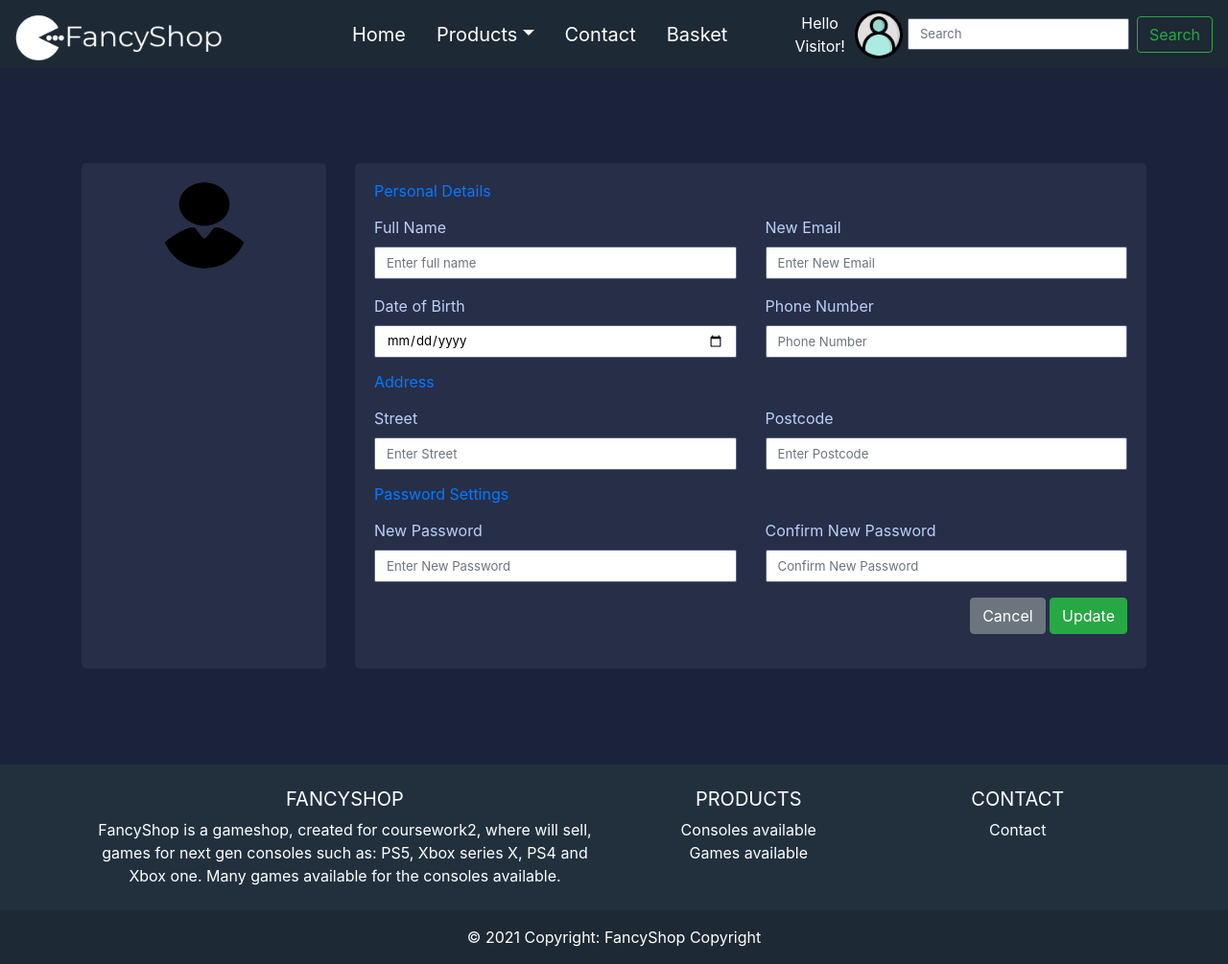
After one commit to edofrata/Ecommerce, a PHP site: page /php/account.php in a window 1280 px wide. The commit adds this page. Shown: the whole page at 96% size. Run offline with PHP 8.4, Linux system fonts and the light colour scheme.

Commit message:
added account settings working

```diff
--- a/css/FancyShop.css
+++ b/css/FancyShop.css
@@ -112,10 +112,17 @@ body {
   border-color: #1D2A35;
 }
 /* -------------login image -------------*/
-.user-login{
+.user_login{
+  position: relative;
   max-width: 50px;
   max-height: 50px;
+  right:5px;
 
+}
+
+#check_login{
+position: relative;
+right: 15px;
 }
 
 .user_login img {
@@ -131,7 +138,89 @@ body {
   top: 80px;
 }
 
+/*------------- MY orders --------------------*/
 
+
+.table{
+
+  color: #fff;
+
+}
+.main-container{
+  position: relative;
+  margin-top:40px;
+  bottom: 100px;
+}
+
+.table tbody tr:hover{
+
+  background-color: #E7F8FD;
+}
+
+
+/* --------------------Account Setting-------- */
+
+
+
+.body_account {
+
+  margin-top: 200px;
+  color: #bcd0f7;
+  background: #1A233A;
+}
+.account-settings .user-profile {
+  margin: 0 0 1rem 0;
+  padding-bottom: 1rem;
+  text-align: center;
+}
+
+.account-settings .user-profile .user-avatar {
+  margin: 0 0 1rem 0;
+}
+
+.account-settings .user-profile .user-avatar img {
+  width: 90px;
+  height: 90px;
+  -webkit-border-radius: 100px;
+  -moz-border-radius: 100px;
+  border-radius: 100px;
+}
+
+.account-settings .user-profile h5.user-name {
+  margin: 0 0 0.5rem 0;
+}
+
+.account-settings .user-profile h6.user-email {
+  margin: 0;
+  font-size: 0.8rem;
+  font-weight: 400;
+}
+
+.account-settings .about {
+  margin: 1rem 0 0 0;
+  font-size: 0.8rem;
+  text-align: center;
+}
+
+.card_account {
+  background: #272E48;
+  -webkit-border-radius: 5px;
+  -moz-border-radius: 5px;
+  border-radius: 5px;
+  border: 0;
+  margin-bottom: 1rem;
+  bottom: 100px;
+}
+
+.form-control {
+  border: 1px solid #596280;
+  -webkit-border-radius: 2px;
+  -moz-border-radius: 2px;
+  border-radius: 2px;
+  font-size: .825rem;
+  background: #ffffff;
+  color: #000000;
+}
 /* ----------------Login Design-------------- */
 .modal-login {
   color: #1D2934;
--- /dev/null
+++ b/php/account.php
@@ -0,0 +1,109 @@
+<?php
+include('common.php');
+outputHeader("FancyShop");
+outputBannerNavigation("Account");
+?>
+
+<body class="body_account">
+    <div class="container">
+        <div class="row gutters">
+            <div class="col-xl-3 col-lg-3 col-md-12 col-sm-12 col-12">
+                <div class="card_account card h-100">
+                    <div class="card-body">
+                        <div class="account-settings">
+                            <div class="user-profile">
+                                <div class="user-avatar">
+                                    <img src="../assets/log_in.png" alt="Avatar">
+                                </div>
+                                <h5 id="name_account"></h5>
+                                <p id="email_account"></p>
+                            </div>
+                        </div>
+                    </div>
+                </div>
+            </div>
+            <div class="col-xl-9 col-lg-9 col-md-12 col-sm-12 col-12">
+                <div class="card_account card h-100">
+                    <div class="card-body">
+                        <div class="row gutters">
+                            <div class="col-xl-12 col-lg-12 col-md-12 col-sm-12 col-12">
+                                <h6 class="mb-3 text-primary">Personal Details</h6>
+                            </div>
+                            <div class="col-xl-6 col-lg-6 col-md-6 col-sm-6 col-12">
+                                <div class="form-group">
+                                    <label for="fullName">Full Name</label>
+                                    <input type="text" class="form-control" id="fullName" onkeyup="check_name(this)" placeholder="Enter full name">
+                                </div>
+                            </div>
+                            <div class="col-xl-6 col-lg-6 col-md-6 col-sm-6 col-12">
+                                <div class="form-group">
+                                    <label for="eMail">New Email</label>
+                                    <input type="email" class="form-control" id="eMail" onkeyup="check_email(this)" placeholder="Enter New Email">
+                                </div>
+                            </div>
+                            <div class="col-xl-6 col-lg-6 col-md-6 col-sm-6 col-12">
+                                <div class="form-group">
+                                    <label for="phone">Date of Birth</label>
+                                    <input type="date" class="form-control" id="DoB">
+                                </div>
+                            </div>
+                            <div class="col-xl-6 col-lg-6 col-md-6 col-sm-6 col-12">
+                                <div class="form-group">
+                                    <label for="website">Phone Number</label>
+                                    <input type="number" class="form-control" id="phone_account" onkeyup="check_phone(this)" placeholder="Phone Number">
+                                </div>
+                            </div>
+                        </div>
+                        <div class="row gutters">
+                            <div class="col-xl-12 col-lg-12 col-md-12 col-sm-12 col-12">
+                                <h6 class="mb-3 text-primary">Address</h6>
+                            </div>
+                            <div class="col-xl-6 col-lg-6 col-md-6 col-sm-6 col-12">
+                                <div class="form-group">
+                                    <label for="Street">Street</label>
+                                    <input type="name" class="form-control" id="Street" onkeyup="check_address(this)" placeholder="Enter Street">
+                                </div>
+                            </div>
+                            <div class="col-xl-6 col-lg-6 col-md-6 col-sm-6 col-12">
+                                <div class="form-group">
+                                    <label for="ciTy">Postcode</label>
+                                    <input type="text" class="form-control" id="postcode" onkeyup="check_postcode(this)" placeholder="Enter Postcode">
+                                </div>
+                            </div>
+                        </div>
+                        <div class="row gutters">
+                            <div class="col-xl-12 col-lg-12 col-md-12 col-sm-12 col-12">
+                                <h6 class="mb-3 text-primary">Password Settings</h6>
+                            </div>
+
+                            <div class="col-xl-6 col-lg-6 col-md-6 col-sm-6 col-12">
+                                <div class="form-group">
+                                    <label for="ciTy">New Password</label>
+                                    <input type="password" class="form-control" id="password" placeholder="Enter New Password">
+                                </div>
+                            </div>
+                            <div class="col-xl-6 col-lg-6 col-md-6 col-sm-6 col-12">
+                                <div class="form-group">
+                                    <label for="ciTy">Confirm New Password</label>
+                                    <input type="password" class="form-control" id="password_confirm" placeholder="Confirm New Password">
+                                </div>
+                            </div>
+                        </div>
+                        <div class="row gutters">
+                            <div class="col-xl-12 col-lg-12 col-md-12 col-sm-12 col-12">
+                                <div class="text-right">
+                                    <button type="button" id="submit" name="submit" class="btn btn-secondary">Cancel</button>
+                                    <button onclick="update()" type="button" id="submit" name="submit" class="btn btn-success">Update</button>
+                                </div>
+                            </div>
+                        </div>
+                    </div>
+                </div>
+            </div>
+        </div>
+    </div>
+</body>
+<?php
+scripts();
+outputFooter();
+?>
--- a/php/cms.php
+++ b/php/cms.php
@@ -1,7 +1,7 @@
 <?php
 include('common.php');
 outputHeader("FancyShop");
-outputBannerNavigation("Home");
+outputBannerNavigation("C.M.S");
 ?>
 
 <!------------------------------- CMS LAYOUT SIDEBAR-------------------------------------->
--- a/php/common.php
+++ b/php/common.php
@@ -10,6 +10,7 @@ function outputHeader($title)
   echo '<!-- Link to external style sheet -->';
   echo '<link href="../vendor/bootstrap/css/bootstrap.min.css" rel="stylesheet">';
   echo ' <link href="../css/FancyShop.css" rel="stylesheet">';
+
   echo '</head>';
 
   echo '<body>';
@@ -104,7 +105,7 @@ function outputBannerNavigation($pageName)
                         <button type="button" class="close" data-dismiss="modal" aria-hidden="true">&times;</button>
                      </div>
                     <div class="modal-body">
-                   <form onsubmit="return login_real()" method="post">
+                   <form onsubmit="return login_real()">
                       <div class="form-group">
                         <input type="text" id="login_email" class="form-control" name="username" placeholder="Email" required="required">
                       </div>
@@ -207,7 +208,7 @@ function cards($Product, array $products)
     </div>
       <div class="card-body" style="background-color: #e3f2fd;">
 
-        <p class="card-text" style= "text-align: center">Have a look and pick the console you think it is for you, from <br><strong> PS5, Xbox series X, PS4 and Xbox one</strong></p>
+        <p class="card-text" style= "text-align: center">Have a look and pick the '. $Product .' you think is for you, from <br><strong> PS5, Xbox series X, PS4 and Xbox one</strong></p>
       </div>
       <div class="card-footer bg-dark">
         <a href="products.php" class="btn btn-primary center">See all</a>
@@ -283,15 +284,18 @@ function csm_user($date, $name, $price)
           </tr>';
 }
 
+// javascripts scripts
 function scripts()
 {
-
   echo '  <script src="../vendor/jquery/jquery.min.js"></script>
           <script src="../vendor/bootstrap/js/bootstrap.bundle.min.js"></script>
           <script src="../js/basket.js"></script>
           <script src="../js/register.js"></script>
-          <script src="../js/login_recognition.js"></script>';
+          <script src="../js/login_recognition.js"></script>
+          <script src="../js/account_settings.js"></script>';
 }
+
+
 //----------------------Outputs closing body tag and closing HTML tag---------------------
 function outputFooter()
 {
@@ -332,9 +336,6 @@ function outputFooter()
               <li>
                 <a href="contact.php" class="text-white">Contact</a>
               </li>
-              <li>
-                <a href="cms.php" class="text-white">CMS</a>
-              </li>
 
             </ul>
           </div>
--- a/php/index.php
+++ b/php/index.php
@@ -35,6 +35,7 @@ outputBannerNavigation("Home");
   </div>
 </header>
 
+
 <!-- Page Content -->
 <div class="container">
 
@@ -55,6 +56,8 @@ outputBannerNavigation("Home");
     <h2 style="text-align: center">Products</h2>
 
     <div class="row">
+
+
       <?php
       intro_product("Marvel’s Spider-Man: Miles Morales", "../assets/game_cover/spiderman_ps5.jpg");
       intro_product("Watch Dogs Legion", "../assets/game_cover/watch_dogsps4.jpg");
@@ -63,6 +66,7 @@ outputBannerNavigation("Home");
       intro_product("Fortnite", "../assets/game_cover/fortnite_game.jpg");
       intro_product("Grand Theft Auto V", "../assets/game_cover/gtav.jpg");
       ?>
+
 
 
     </div>
```
Also changed, not shown: js/account_settings.js (added, +78 -0 lines), js/login_recognition.js (+5 -16 lines), js/register.js (+45 -49 lines), php/my_orders.php (added, +84 -0 lines).
